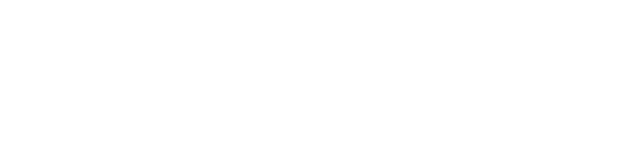
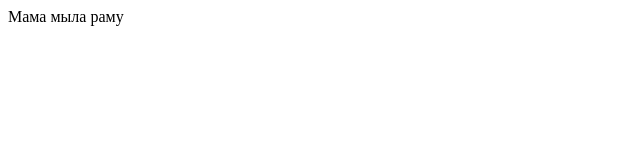
Before and after one commit to TW3NT1N/Front_Back-Dev, a plain HTML site: page index.html in a window 1280 px wide. Shown: the whole page, without its empty margins (0-640 px from the left). Drawn offline with Linux system fonts and the light colour scheme.

Commit message:
Update index.html

```diff
--- a/index.html
+++ b/index.html
@@ -8,6 +8,6 @@
             <link rel="stylesheet" href="style.css">
         </head>
         <body>
-
+            <p>Мама мыла раму</p>
         </body>
     </html>
```
